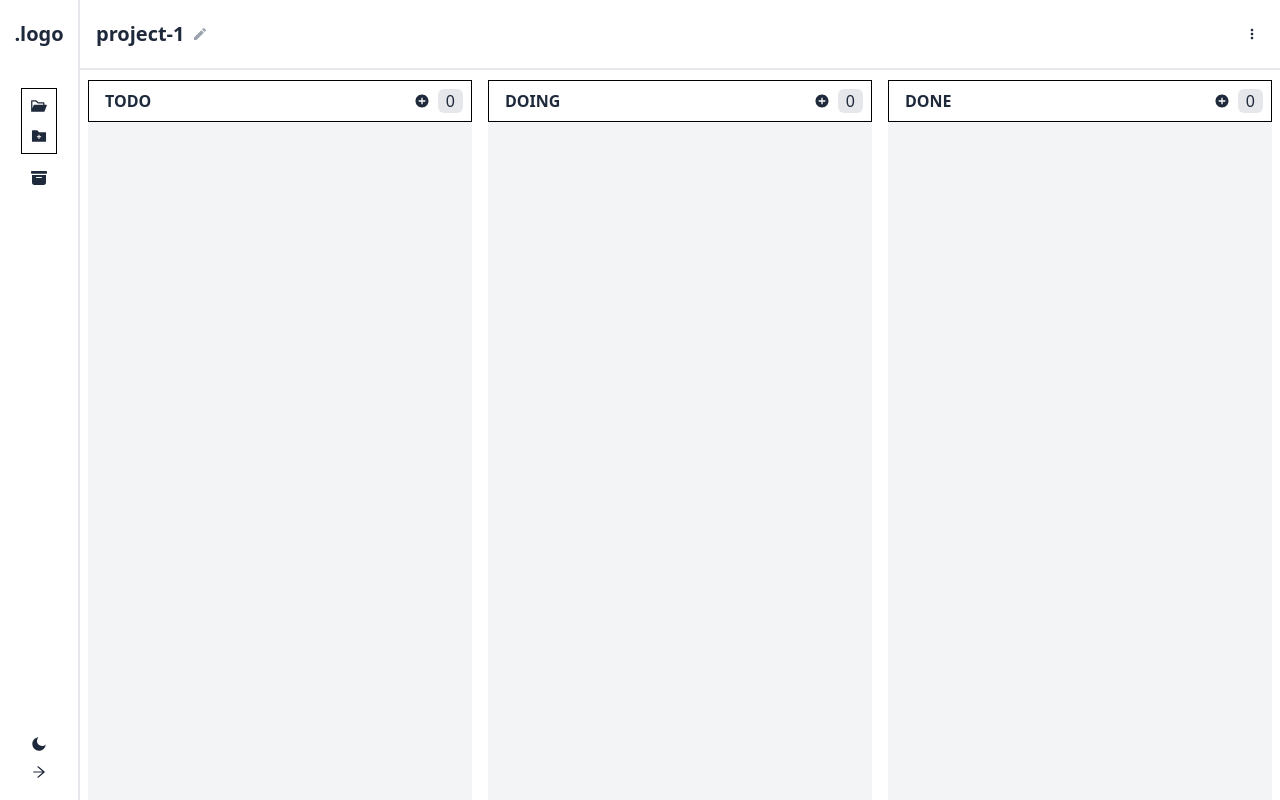
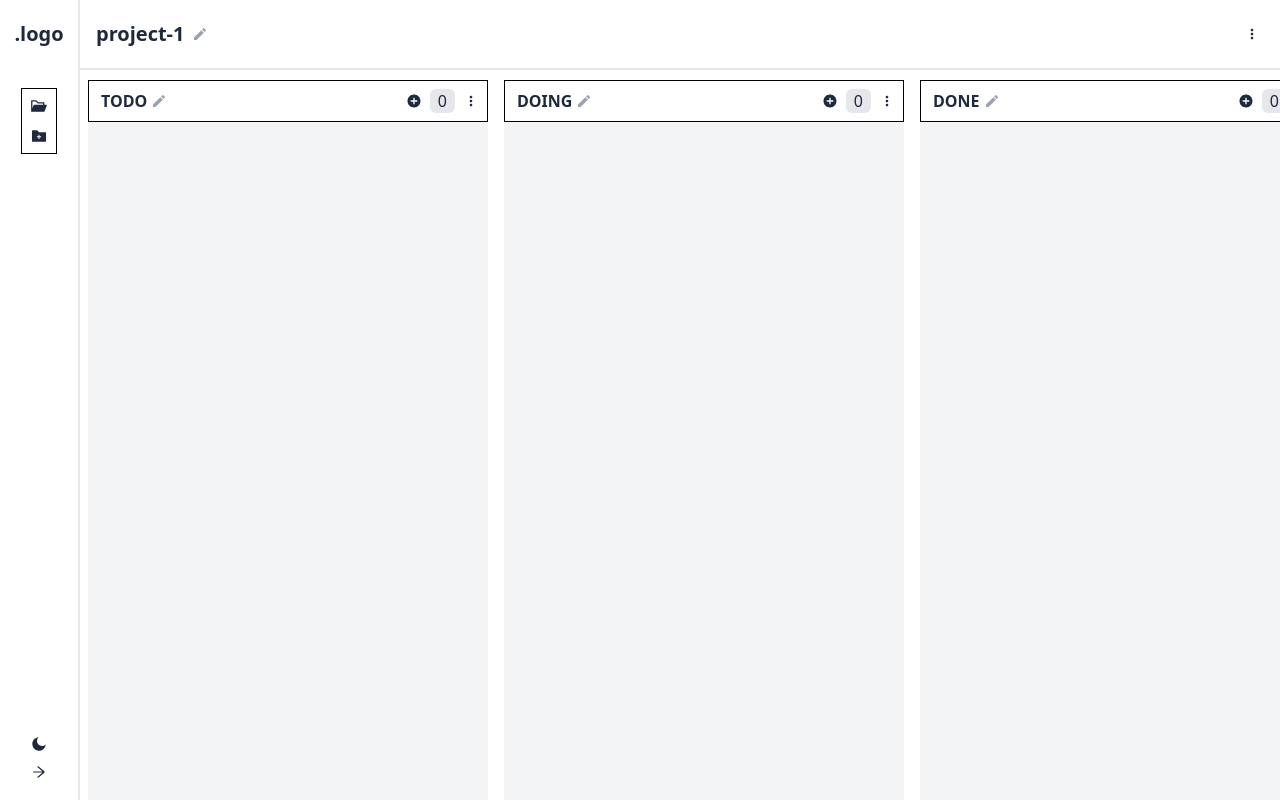
Before and after one commit to apekul/task_management, a React (Create React App) app: page / in a window 1280 px wide. Both pictures are taken after a click on the element 39 px from the left and 136 px from the top of the page. Built offline with nearby package versions, Linux system fonts and the light colour scheme.

Commit message:
add column edit/delete func

```diff
--- a/src/Components/Display/Display.js
+++ b/src/Components/Display/Display.js
@@ -23,11 +23,18 @@ const Display = ({ hideNav }) => {
   const navigate = useNavigate();
 
   const addColumn = () => {
-    let newID = `column-${
-      Math.max(
-        ...Object.values(project.columns).map((v) => +v.id.split("-")[1])
-      ) + 1
-    }`;
+    let flated = Object.keys(project.columns).length;
+    let newID;
+    if (flated > 0) {
+      newID = `column-${
+        Math.max(
+          ...Object.values(project.columns).map((v) => +v.id.split("-")[1])
+        ) + 1
+      }`;
+    } else {
+      newID = "column-1";
+    }
+
     let newColumn = {
       id: newID,
       title: newID,
@@ -131,10 +138,10 @@ const Display = ({ hideNav }) => {
                   />
                 </div>
 
-                <div className="flex items-center gap-1 w-full p-1 rounded hover:bg-gray-200 cursor-pointer">
+                {/* <div className="flex items-center gap-1 w-full p-1 rounded hover:bg-gray-200 cursor-pointer">
                   <AiFillCheckCircle />
                   <p className="truncate w-4/5">Close {project.title}</p>
-                </div>
+                </div> */}
                 <div
                   className="flex items-center gap-1 bg-red-200 w-full p-1 rounded hover:bg-red-400 cursor-pointer"
                   onClick={() => deleteProject()}
--- a/src/Components/Display/Projects/Frame.jsx
+++ b/src/Components/Display/Projects/Frame.jsx
@@ -1,13 +1,23 @@
-import React from "react";
+import React, { useState } from "react";
 import Task from "./task";
 import { IoMdAddCircle } from "react-icons/io";
+import {
+  AiFillCheckCircle,
+  AiFillCloseCircle,
+  AiFillDelete,
+} from "react-icons/ai";
+import { BiDotsVerticalRounded } from "react-icons/bi";
+import { MdEdit } from "react-icons/md";
 
 import { Droppable, Draggable } from "react-beautiful-dnd";
 
 export const Frame = ({ ...props }) => {
+  const [show, setShow] = useState();
+  const [editTitle, setEditTitle] = useState();
+  const [title, setTitle] = useState(props.column.title);
+
   // Add new task to TODO list
   const addTask = () => {
-    // let columnName = "column-1";
     let flated = Object.values(props.project.tasks).map((v) => v);
     let newID;
     if (flated.length <= 0) {
@@ -39,26 +49,98 @@ export const Frame = ({ ...props }) => {
     }));
     return;
   };
+
+  const deleteColumn = () => {
+    let newColumns = props.project.columns;
+    let newOrder = props.project.columnOrder.filter(
+      (v) => v !== props.column.id
+    );
+    delete newColumns[props.column.id];
+    props.setProject((prev) => ({
+      ...prev,
+      columnOrder: newOrder,
+      columns: newColumns,
+    }));
+    setShow();
+  };
+
+  const updateColumnName = () => {
+    props.setProject((prev) => ({
+      ...prev,
+      title: title,
+    }));
+    return setEditTitle();
+  };
   return (
     <Draggable draggableId={props.column.id} index={props.index}>
-      {(provided) => (
+      {(provided, snapshot) => (
         <div
-          className="px-2 sm:min-w-[400px] min-w-full flex flex-col rounded bg-white"
+          className={`sm:mx-2 mr-2 sm:min-w-[400px] min-w-full flex flex-col rounded relative bg-white border-black ${
+            snapshot.isDragging && "border-dashed border-2"
+          }`}
           {...provided.draggableProps}
           ref={provided.innerRef}
         >
           <div
-            className="flex items-center justify-between border-black border p-2"
+            className="flex items-center justify-between border-black border p-2 "
             {...provided.dragHandleProps}
           >
-            <h3 className="font-bold px-2">
-              {props.column.title.toUpperCase()}
-            </h3>
-            <div className="flex items-center gap-2">
+            {/* Column title */}
+            <div className="flex items-center">
+              {editTitle === props.column.id ? (
+                <>
+                  <input
+                    className="px-1 font-bold"
+                    value={title.toUpperCase()}
+                    onChange={(e) => setTitle(e.target.value)}
+                  />
+                  <div className="flex gap-1 px-1">
+                    <AiFillCheckCircle
+                      onClick={() => updateColumnName()}
+                      className="cursor-pointer text-gray-300 hover:text-black"
+                    />
+                    <AiFillCloseCircle
+                      onClick={() => setEditTitle()}
+                      className="cursor-pointer text-gray-300 hover:text-black"
+                    />
+                  </div>
+                </>
+              ) : (
+                <>
+                  <h3 className="font-bold px-1">{title.toUpperCase()}</h3>
+                  <MdEdit
+                    className="text-gray-400 hover:text-black cursor-pointer"
+                    onClick={() => setEditTitle(props.column.id)}
+                  />
+                </>
+              )}
+            </div>
+
+            <div className="flex items-center gap-2 ">
               <IoMdAddCircle className="cursor-pointer " onClick={addTask} />
               <p className="bg-gray-200 px-2 rounded-md">
                 {props.tasks.length}
               </p>
+              <BiDotsVerticalRounded
+                className="cursor-pointer"
+                onClick={() => {
+                  if (show === props.column.id) {
+                    return setShow();
+                  }
+                  return setShow(props.column.id);
+                }}
+              />
+              {show === props.column.id && (
+                <div className="bg-white border-b border-r border-l border-black absolute top-10 mt-0.5 -right-0 w-52 px-2 py-1 text-start">
+                  <button
+                    className="flex items-center gap-1 bg-red-200 px-2 w-full rounded hover:bg-red-300 truncate"
+                    onClick={deleteColumn}
+                  >
+                    <AiFillDelete />
+                    <p>Delete {props.column.title.toUpperCase()}</p>
+                  </button>
+                </div>
+              )}
             </div>
           </div>
 
--- a/src/Components/Display/Projects/task.js
+++ b/src/Components/Display/Projects/task.js
@@ -204,7 +204,6 @@ const Task = ({ ...props }) => {
                       <CheckBox
                         task={props.task}
                         setProject={props.setProject}
-                        // projectID={location.pathname.split("/")[1]}
                         project={props.project}
                         subTaskStatus={subTaskStatus}
                       />
--- a/src/Components/Navbar/Navbar.js
+++ b/src/Components/Navbar/Navbar.js
@@ -5,7 +5,7 @@ import {
   AiOutlineArrowRight,
   AiFillFolderAdd,
 } from "react-icons/ai";
-import { BsFillArchiveFill } from "react-icons/bs";
+// import { BsFillArchiveFill } from "react-icons/bs";
 import { Context } from "../../context";
 import { Link, useNavigate, useLocation } from "react-router-dom";
 import MobileNavbar from "./MobileNavbar";
@@ -100,10 +100,10 @@ const Navbar = ({ hideNav, setHideNav }) => {
                     <p>Add New Board</p>
                   </div>
 
-                  <div className="flex items-center gap-1 w-full text-base mt-10">
+                  {/* <div className="flex items-center gap-1 w-full text-base mt-10">
                     <BsFillArchiveFill className="text-base" />
                     <p>Closed Projects</p>
-                  </div>
+                  </div> */}
                 </li>
               </>
             ) : (
@@ -149,9 +149,9 @@ const Navbar = ({ hideNav, setHideNav }) => {
                 </div>
 
                 {/* Archive button */}
-                <div>
+                {/* <div>
                   <BsFillArchiveFill className="text-base" />
-                </div>
+                </div> */}
               </div>
             )}
           </ul>
```
